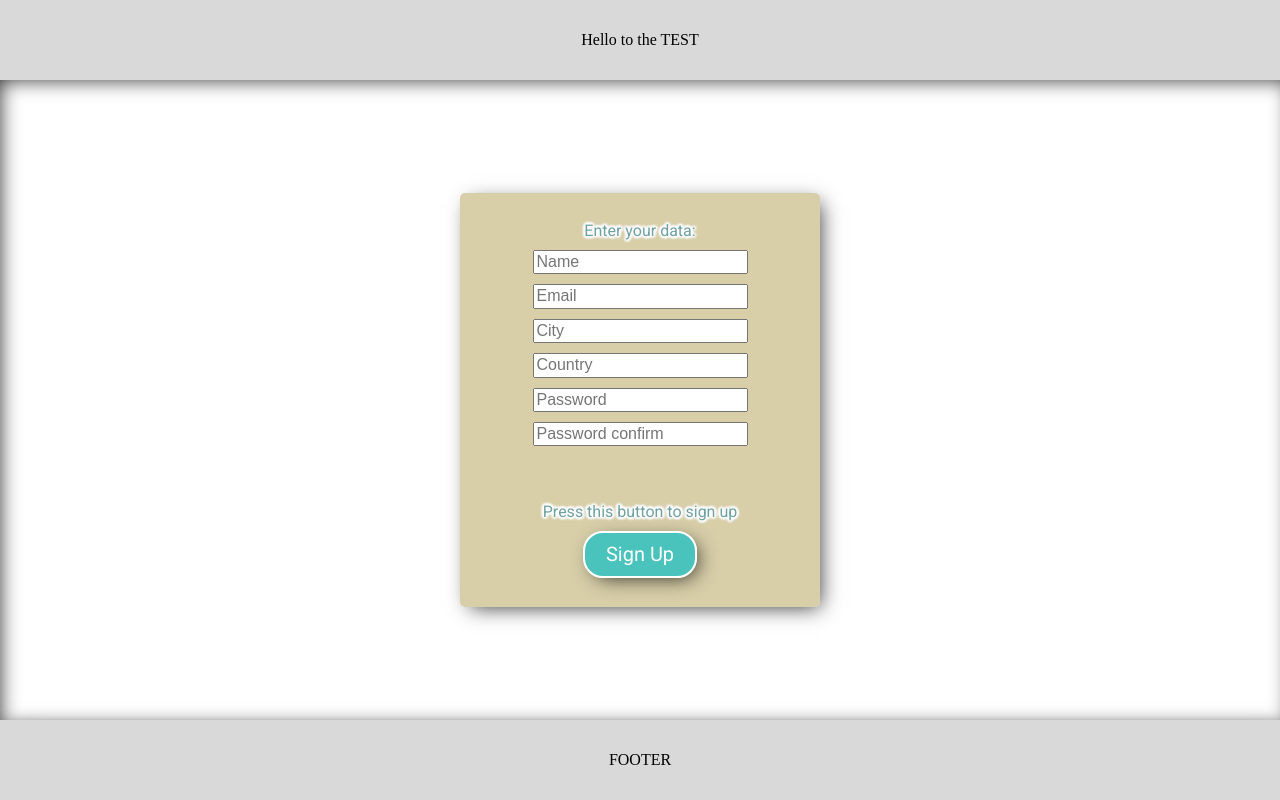
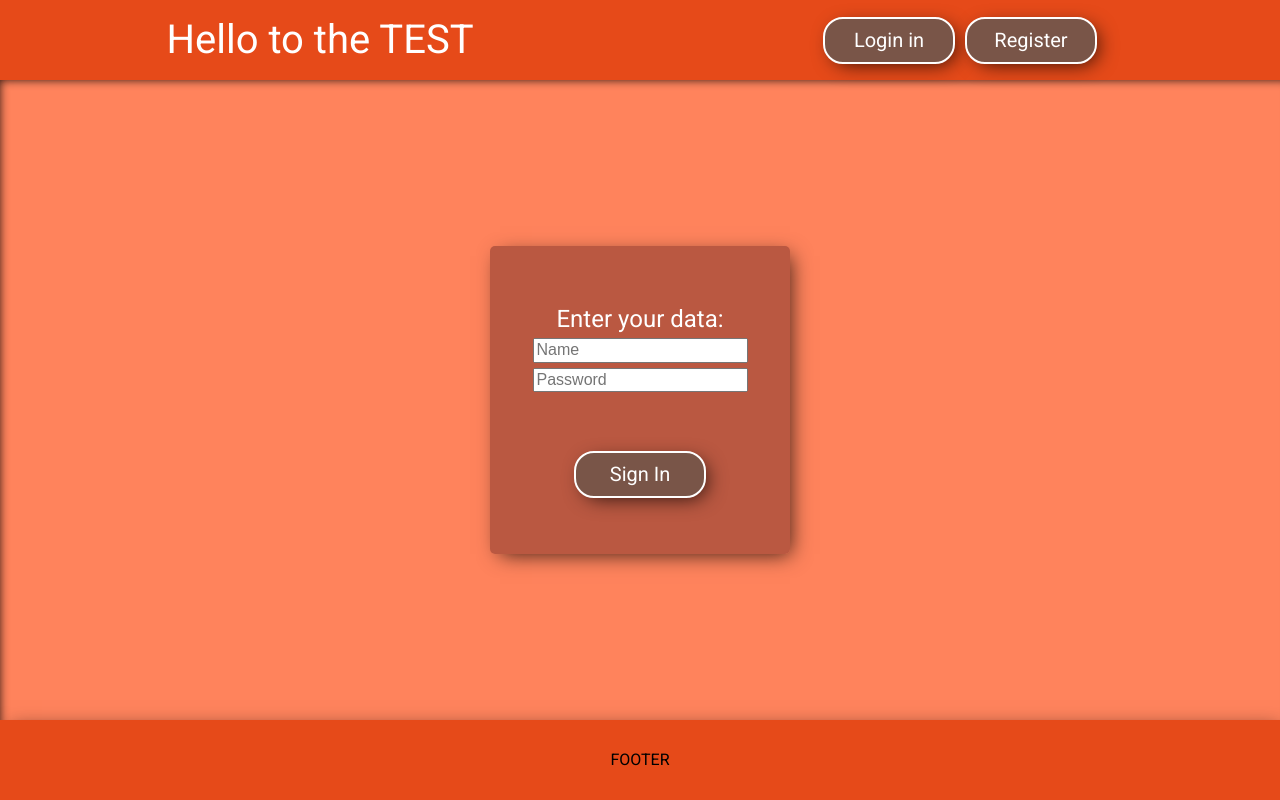
Before and after one commit to AWwebDev/test_task_regForm, a plain HTML site: page pages/sign_in.html in a window 1280 px wide. Drawn offline with nearby package versions, Linux system fonts and the light colour scheme.

Commit message:
pre_front

```diff
--- /dev/null
+++ b/css/index.css
@@ -0,0 +1,44 @@
+.section {
+    background-color: rgba(206, 195, 146, 0.787);
+    box-shadow: 5px 5px 20px -5px rgba(0, 0, 0, 0.80);
+    grid-area: section;
+    display: grid;
+    grid-template: 1fr 1fr;
+    grid-template-areas:
+        '1'
+        '2';
+    justify-items: center;
+    align-items: center;
+    border-radius: 5px;
+    transition: all 0.3s;
+}
+
+.sign__up {
+    grid-area: 1;
+}
+
+.sign__in {
+    grid-area: 2;
+}
+
+.sign__up,
+.sign__in {
+    display: grid;
+    grid-template: 1fr 1fr;
+    grid-template-areas:
+        'text'
+        'button';
+    justify-items: center;
+    align-items: center;
+    grid-gap: 10px;
+}
+
+.sign__up_text,
+.sign__in_text {
+    grid-area: text;
+}
+
+.sign__up_button,
+.sign__ip_button {
+    grid-area: button;
+}
--- /dev/null
+++ b/css/sign_in.css
@@ -0,0 +1,33 @@
+.section {
+    width: 300px;
+    /* height: 230px; */
+    background-color: rgba(161, 73, 57, 0.734);
+    box-shadow: 5px 5px 20px -5px rgba(0, 0, 0, 0.80);
+    grid-area: section;
+    display: grid;
+    grid-template: 2fr 1fr/ 1fr;
+    grid-template-areas:
+        '1'
+        '2';
+    justify-items: center;
+    align-items: center;
+    border-radius: 5px;
+    transition: all 0.3s;
+}
+
+.form{
+    grid-area: 1;
+    display: grid;
+    justify-items: center;
+    align-items: center;
+    grid-gap: 5px;
+}
+
+.form__h {
+    font-size: 24px;
+}
+
+.sign__in {
+    align-self: baseline;
+    grid-area: 2;
+}
--- /dev/null
+++ b/css/sign_up.css
@@ -0,0 +1,66 @@
+.section {
+    width: 300px;
+    background-color: rgba(161, 73, 57, 0.734);
+    box-shadow: 5px 5px 20px -5px rgba(0, 0, 0, 0.80);
+    grid-area: section;
+    display: grid;
+    grid-template: 7fr 1fr 1fr;
+    grid-template-areas:
+        '1'
+        '2'
+        '3';
+    justify-items: center;
+    align-items: center;
+    border-radius: 5px;
+    transition: all 0.3s;
+    /* grid-gap: 10px; */
+}
+
+.form{
+    grid-area: 1;
+    display: grid;
+    justify-items: center;
+    align-items: center;
+    grid-gap: 5px;
+}
+
+.form__h {
+    font-size: 24px;
+}
+
+.sign__up {
+    grid-area: 2;
+}
+
+.sign__in {
+    grid-area: 3;
+}
+
+
+
+/* .main{
+    perspective: 1000px;
+}
+
+.front,
+.back {
+    transition: 1s;
+    backface-visibility: hidden;
+}
+
+.front {
+    background-color: #fff;
+  }
+
+.back {
+    background-color: black;
+    transform: rotateY(180deg);
+}
+
+.main:hover  .front{
+    transform: rotateY(180deg);
+}
+
+.main:hover  .back{
+    transform: rotateY(360deg);
+} */
--- a/css/style.css
+++ b/css/style.css
@@ -14,18 +14,41 @@ body {
     'header'
     'main'
     'footer';
+  font-family: 'Roboto', sans-serif;
+  background-color: #ff5622bb;
 }
 
 .header {
-    background-color: rgba(207, 207, 207, 0.787);
+  background-color: #e64a19;
   grid-area: header;
   display: grid;
+  grid-template:
+    'text buttons' 1fr / 1fr 1fr;
   justify-items: center;
   align-items: center;
 }
 
+.header__text {
+  font-size: 40px;
+  grid-area: text;
+}
+
+.header__button {
+  grid-area: buttons;
+  display: flex;
+  justify-content: center;
+  width: 100%;
+}
+
+.header__button_sign-in,
+.header__button_sign-up {
+  margin-right: 5px;
+  margin-left: 5px;
+}
+
 .footer {
-    background-color: rgba(207, 207, 207, 0.787);
+  background-color: #e64a19;
+  /* background-color: rgba(207, 207, 207, 0.787); */
   grid-area: footer;
   text-align: center;
   display: grid;
@@ -35,60 +58,26 @@ body {
 }
 
 .main {
-    background-color: white;
+  /* background-color: white; */
   display: grid;
-    grid-template: auto / auto 360px auto;
   grid-template-areas:
     '. . .'
     '. section .'
     '. . .';
-    box-shadow: inset 5px 5px 20px -5px rgba(0, 0, 0, 0.80);
+  box-shadow: inset 5px 5px 10px -5px rgba(0, 0, 0, 0.80);
+  justify-content: center;
 }
 
 .section {
-    background-color: rgba(206, 195, 146, 0.787);
   box-shadow: 5px 5px 20px -5px rgba(0, 0, 0, 0.80);
   grid-area: section;
-    display: grid;
-    grid-template: 1fr 1fr;
-    grid-template-areas:
-        '1'
-        '2';
-    justify-items: center;
-    align-items: center;
-    border-radius: 5px;
-    transition: all 0.3s;
-}
-
-.sign__up {
-    grid-area: 1;
-}
-
-.sign__in {
-    grid-area: 2;
-}
-
-.sign__up,
-.sign__in {
-    display: grid;
-    grid-template: 1fr 1fr;
-    grid-template-areas:
-        'text'
-        'button';
-    justify-items: center;
-    align-items: center;
-    grid-gap: 10px;
-}
-
-.sign__up__text,
-.sign__in__text {
-    grid-area: text;
+  /* transition: all 0.3s; */
+  /* grid-gap: 10px; */
 }
 
 .text {
-    font-family: 'Roboto', sans-serif;
-    color: rgba(84, 144, 144, 0.842);
-    text-shadow:
+  color: rgb(255, 255, 255);
+  /* text-shadow:
     -0 -1px 3px #FFFFFF,
     0 -1px 3px #FFFFFF,
     -0 1px 3px #FFFFFF,
@@ -104,30 +93,25 @@ body {
     -1px -1px 3px #FFFFFF,
     1px -1px 3px #FFFFFF,
     -1px 1px 3px #FFFFFF,
-        1px 1px 3px #FFFFFF;
-}
-
-.sign__up__button,
-.sign__ip__button {
-    grid-area: button;
+    1px 1px 3px #FFFFFF; */
 }
 
 .button {
-    background-color: rgba(48, 194, 194, 0.842);
+  background-color: #795548;
+  /* background-color: rgba(48, 194, 194, 0.842); */
   padding: 10px;
   border: 2px solid white;
   border-radius: 20px;
   color: white;
   font-size: 20px;
-    min-width: 90px;
+  min-width: 108px;
   text-align: center;
   box-shadow: 5px 5px 20px -5px rgba(0, 0, 0, 0.80);
   transition: 0.3s ease;
-    font-family: 'Roboto', sans-serif;
 }
 
 .button:hover {
-    background-color: rgba(71, 47, 43, 0.829);
+  background-color: rgba(71, 47, 43, 0.979);
   transform: scale(1.05);
 }
 
@@ -135,13 +119,6 @@ a {
   text-decoration: none;
 }
 
-.form{
-    grid-area: 1;
-    display: grid;
-    grid-template:
-        'name'
-        'pass';
-    justify-items: center;
-    align-items: center;
-    grid-gap: 10px;
+.text:hover {
+  cursor: default;
 }
--- a/sign_up.html
+++ b/pages/sign_in.html
@@ -10,6 +10,7 @@
     <link rel="stylesheet" href="/css/normalize.css">
     <link rel="stylesheet" href="/css/animate.css">
     <link rel="stylesheet" href="/css/style.css">
+    <link rel="stylesheet" href="/css/sign_in.css">
     <script src="js/jquery.js"></script>
     <script src="js/main.js"></script>
 </head>
@@ -17,30 +18,37 @@
 <body>
     <div class="wrapper">
         <header class="header">
-            <div class="header__text">
+            <div class="header__text text">
                 Hello to the TEST
+            </div>
+            <div class="header__button">
+                <a href="sign_in.html" class="">
+                    <div class="header__button_sign-in button">
+                        Login in
+                    </div>
+                </a>
+                <a href="sign_up.html" class="">
+                    <div class="header__button_sign-up button">
+                        Register
+                    </div>
+                </a>
             </div>
         </header>
         <main class="main">
             <section class="section">
                 <form action="#" class="form">
-                    <div class="h text">
+                    <div class="form__h text">
                         Enter your data:
                     </div>
-                    <input type="text" class="form_name" placeholder="Name">
-                    <input type="text" class="form_name" placeholder="Email">
-                    <input type="text" class="form_name" placeholder="City">
-                    <input type="text" class="form_name" placeholder="Country">
-                    <input type="text" class="form_name" placeholder="Password">
-                    <input type="text" class="form_pass" placeholder="Password confirm">
+                    <input type="text" class="form__name" placeholder="Name">
+                    <input type="text" class="form__pass" placeholder="Password">
                 </form>
                 <div class="sign__in">
-                    <div class="text sign__up__text">
-                        Press this button to sign up
-                    </div>
-                    <div class="button sign__up__button">
-                        Sign Up
-                    </div>
+                    <a href="portfolio.html" class="">
+                        <div class="sign__in_button button">
+                            Sign In
+                        </div>
+                    </a>
                 </div>
             </section>
         </main>
```
Also changed, not shown: css/portfolio.css (added, +10 -0 lines), index.html (+15 -6 lines), pages/portfolio.html (added, +65 -0 lines), pages/sign_up.html (added, +74 -0 lines), portfolio.html (deleted, +0 -51 lines), sign_in.html (deleted, +0 -51 lines). Lines whose indentation alone changed are shown as unchanged.
